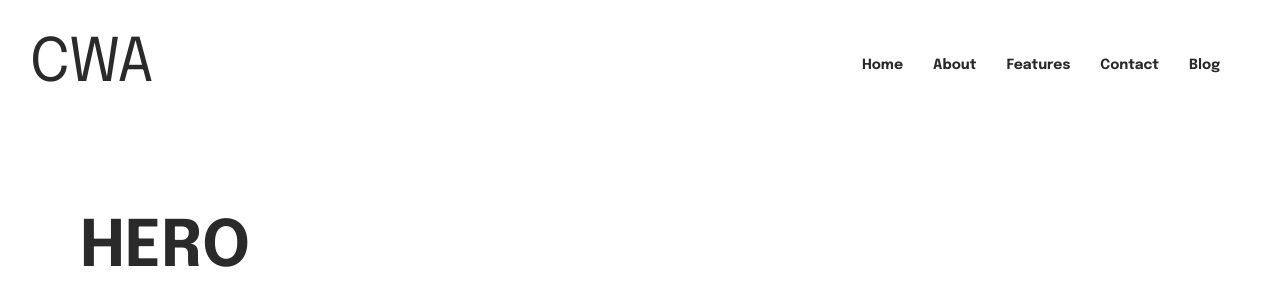
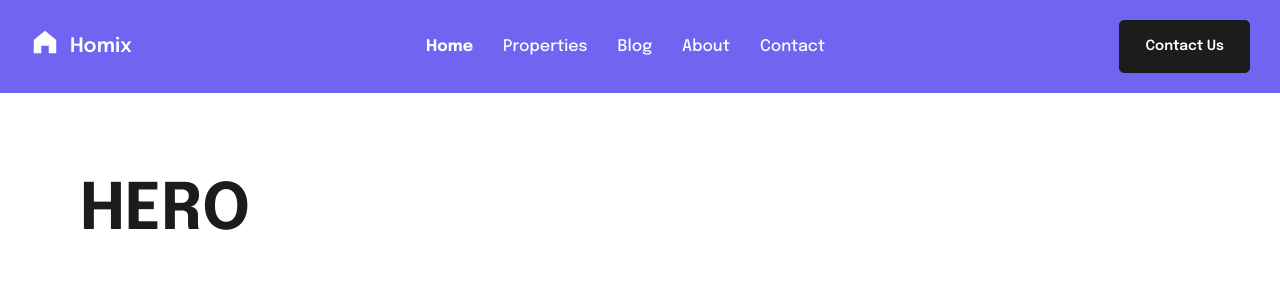
Before and after one commit to ChristianWare/Case-Study-One, a Next.js app: page / in a window 1280 px wide. Shown: the top 306 px of the page. Built offline with nearby package versions, Linux system fonts and the light colour scheme.

Commit message:
Button + Nav + interface

```diff
--- a/next.config.js
+++ b/next.config.js
@@ -1,4 +1,12 @@
 /** @type {import('next').NextConfig} */
-const nextConfig = {}
+const nextConfig = {
+  webpack: (config) => {
+    config.module.rules.push({
+      test: /\.svg$/i,
+      use: ["@svgr/webpack"],
+    });
+    return config;
+  },
+};
 
-module.exports = nextConfig
+module.exports = nextConfig;
--- a/src/app/globals.css
+++ b/src/app/globals.css
@@ -1,6 +1,8 @@
 :root {
   --purple: #7065f0;
-  --black: #2a2a2a;
+  --black: #1c1c1c;
+  --white: #ffffff;
+  --shadow: 20px 20px 50px rgba(0, 0, 0, 0.2);
 }
 
 * {
--- a/src/app/layout.tsx
+++ b/src/app/layout.tsx
@@ -4,7 +4,7 @@ import "./globals.css";
 import Nav from "@/components/Nav/Nav";
 
 const epilogue = Epilogue({
-  weight: ["400", "500", "600", "700"],
+  weight: ["400", "500", "600", "700", "900"],
   style: ["normal"],
   subsets: ["latin"],
   variable: "--epilogue",
--- /dev/null
+++ b/src/components/Button/Button.module.css
@@ -0,0 +1,87 @@
+.container {
+  position: relative;
+  z-index: 1;
+}
+
+.btn {
+  text-align: center;
+  font-size: 1.6rem;
+  white-space: nowrap;
+  border-radius: 5px;
+  user-select: none;
+  transition: all 0.1s ease-in;
+  display: inline-block;
+  padding: 8px 25px;
+  font-weight: 600;
+  display: flex;
+  align-items: center;
+  justify-content: center;
+  gap: 1rem;
+  position: relative;
+  z-index: 1;
+  width: 100%;
+}
+
+.primary {
+  color: var(--black);
+  background-color: var(--green);
+  border: 2px solid var(--green);
+}
+
+.primaryii {
+  color: var(--green);
+  background-color: transparent;
+  border: 2px solid var(--green);
+}
+
+.primary:hover {
+  color: var(--green);
+  background-color: transparent;
+  border: 2px solid var(--green);
+}
+
+.secondary {
+  color: var(--black);
+  background-color: var(--green);
+  border: 1px solid var(--border2);
+}
+
+.tertiary {
+  color: var(--black);
+  background-color: var(--green);
+  border: 2px solid var(--border2);
+}
+
+.tertiaryii {
+  color: var(--black);
+  background-color: transparent;
+  border: 1px solid var(--black);
+}
+
+.tertiaryii:hover {
+  color: var(--white);
+  background-color: var(--black);
+}
+
+.navBtn {
+  padding: 15px 25px;
+  font-weight: 600;
+  color: var(--white);
+  background-color: var(--black);
+  border: 1px solid var(--black);
+  font-size: 1.4rem;
+}
+
+.navBtnii {
+  padding: 5px 25px;
+  font-weight: 600;
+  color: var(--black);
+  font-size: 1.4rem;
+  border: 1px solid var(--border2);
+}
+
+@media screen and (max-width: 768px) {
+  .btn {
+    font-size: 2rem;
+  }
+}
--- /dev/null
+++ b/src/components/Button/Button.tsx
@@ -0,0 +1,20 @@
+import { FC } from "react";
+import Link from "next/link";
+import { ButtonProps } from "@/lib/interface";
+
+import styles from "./Button.module.css";
+
+const Button: FC<ButtonProps> = ({ href = "", text, btnType, target = "" }) => {
+  return (
+    <button className={styles.container}>
+      <Link
+        href={href}
+        className={`${styles.btn} ${styles[btnType]}`}
+        target={target}
+      >
+        {text}
+      </Link>
+    </button>
+  );
+};
+export default Button;
--- a/src/components/Nav/Nav.module.css
+++ b/src/components/Nav/Nav.module.css
@@ -1,8 +1,7 @@
 .header {
   font-family: var(--chakraPetch);
   color: var(--black);
-  background-color: var(--tan);
-  /* z-index: 1000; */
+  background-color: var(--purple);
 }
 
 .navbar {
@@ -24,16 +23,19 @@
 }
 
 .logo {
-  font-size: 6rem;
-  color: var(--green);
-  font-family: var(--humaneBold);
-  letter-spacing: 1px;
+  font-size: 2rem;
+  color: var(--white);
+  font-weight: 600;
   z-index: 998;
+  display: flex;
+  align-items: center;
+  justify-content: center;
+  gap: 1rem;
 }
 
-.logoii {
-  font-family: var(--acidGroteskBold);
-  font-size: 3.5rem;
+.icon {
+  position: relative;
+  margin-top: -2rem;
 }
 
 .icon {
@@ -59,9 +61,9 @@
 }
 
 .navItem {
-  font-size: 1.4rem;
-  font-weight: 700;
-  color: var(--tan);
+  font-size: 1.6rem;
+  font-weight: 500;
+  color: var(--white);
   position: relative;
   user-select: none;
   transition: all 0.3s ease-in;
@@ -71,7 +73,7 @@
 }
 
 .activeLink {
-  color: var(--green);
+  font-weight: 700;
 }
 
 .bottom {
@@ -94,7 +96,7 @@
   height: 3px;
   margin: 5px auto;
   border-radius: 15px;
-  background-color: var(--green);
+  background-color: var(--white);
   transition: all 0.3s ease-in-out;
 }
 
@@ -127,6 +129,7 @@
   .navbar {
     justify-content: space-between;
     padding: 2rem 3rem;
+    box-shadow: var(--shadow);
   }
 
   .navMenu {
@@ -134,14 +137,30 @@
     top: -100%;
     left: 0;
     flex-direction: column;
-    gap: 0rem;
+    gap: 3rem;
     justify-content: center;
     align-items: flex-start;
     width: 100%;
     height: 100%;
     transition: 0.3s all ease-in;
     z-index: 998;
-    background-color: var(--tan);
+    background: rgb(161, 155, 246);
+    background: -moz-linear-gradient(
+      180deg,
+      rgba(161, 155, 246, 1) 0%,
+      rgba(112, 101, 240, 1) 100%
+    );
+    background: -webkit-linear-gradient(
+      180deg,
+      rgba(161, 155, 246, 1) 0%,
+      rgba(112, 101, 240, 1) 100%
+    );
+    background: linear-gradient(
+      180deg,
+      rgba(161, 155, 246, 1) 0%,
+      rgba(112, 101, 240, 1) 100%
+    );
+    filter: progid:DXImageTransform.Microsoft.gradient(startColorstr="#a19bf6",endColorstr="#7065f0",GradientType=1);
     padding: 1rem;
     padding-left: 2rem;
     transform-origin: top;
@@ -153,7 +172,7 @@
   }
 
   .navItem {
-    font-size: 12rem;
+    font-size: 7rem;
     color: var(--black);
     font-family: var(--humaneBold);
     line-height: 0.8;
@@ -208,12 +227,6 @@
   }
 }
 
-@media screen and (max-width: 768px) {
-  .logo {
-    font-size: 7rem;
-  }
-}
-
 @media screen and (max-width: 568px) {
   .header {
     padding-right: 5px;
--- a/src/components/Nav/Nav.tsx
+++ b/src/components/Nav/Nav.tsx
@@ -4,7 +4,8 @@ import styles from "./Nav.module.css";
 import { useState, useEffect } from "react";
 import Link from "next/link";
 import { usePathname } from "next/navigation";
-// import Button from "../Button/Button";
+import Button from "../Button/Button";
+import House from "../../../public/icons/house.svg";
 
 function Nav() {
   const [isOpen, setIsOpen] = useState(false);
@@ -43,20 +44,20 @@ function Nav() {
       href: "/",
     },
     {
+      text: "Properties",
+      href: "/properties",
+    },
+    {
+      text: "Blog",
+      href: "/blog",
+    },
+    {
       text: "About",
       href: "/about",
     },
     {
-      text: "Features",
-      href: "/features",
-    },
-    {
       text: "Contact",
       href: "/contact",
-    },
-    {
-      text: "Blog",
-      href: "/blog",
     },
   ];
 
@@ -65,7 +66,7 @@ function Nav() {
       <nav className={styles.navbar}>
         <div className={styles.logo}>
           <Link href='/' className={styles.logo}>
-            CWA
+            <House width={30} height={30} className={styles.icon} /> Homix
           </Link>
         </div>
         <ul
@@ -75,11 +76,6 @@ function Nav() {
               : `${styles.navMenu} ${styles.active}`
           }
         >
-          {/* {isOpen === true && (
-            <Link href='/' className={styles.logoii}>
-              Chris Ware Agency
-            </Link>
-          )} */}
           {navItems.map((navItem, index) => (
             <li
               key={index}
@@ -98,10 +94,10 @@ function Nav() {
               </Link>
             </li>
           ))}
-          <div className={styles.btnContainer}>
-            {/* <Button href='/' text='480-623-6780' btnType='navBtn' /> */}
-          </div>
         </ul>
+        <div className={styles.btnContainer}>
+          <Button href='/' text='Contact Us' btnType='navBtn' />
+        </div>
         <span
           className={
             isOpen === false
--- /dev/null
+++ b/src/lib/interface.ts
@@ -0,0 +1,6 @@
+export interface ButtonProps {
+  href: string;
+  text: string;
+  btnType: string;
+  target?: string;
+}
```
Also changed, not shown: package.json (+5 -4 lines), public/icons/house.svg (added), 1 other file (tests, documents, lock files or other folders).
